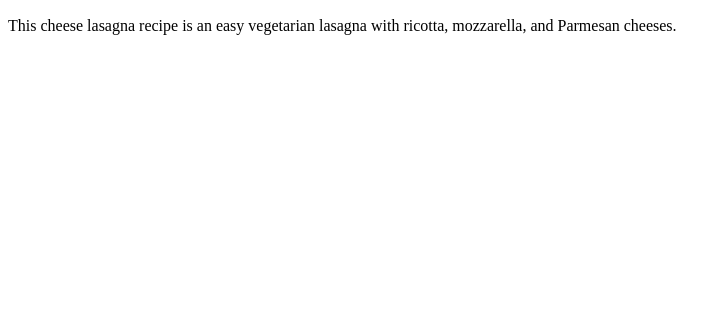
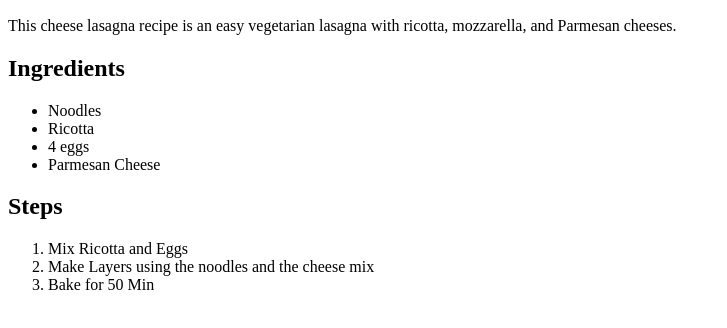
Before and after one commit to vogelcodes/odin-recipes, a plain HTML site: page recipes/lasagna.html in a window 1280 px wide. Shown: the part 434-762 px from the top of the page, without its empty margins (0-727 px from the left). Drawn offline with Linux system fonts and the light colour scheme.

```diff
--- a/recipes/lasagna.html
+++ b/recipes/lasagna.html
@@ -11,5 +11,19 @@
   <img src="https://imagesvc.meredithcorp.io/v3/mm/image?url=https%3A%2F%2Fimages.media-allrecipes.com%2Fuserphotos%2F944544.jpg" alt="" srcset="">
   <h2>Description</h2>
   <p>This cheese lasagna recipe is an easy vegetarian lasagna with ricotta, mozzarella, and Parmesan cheeses.</p>
+  <h2>Ingredients</h2>
+  <ul>
+      <li>Noodles</li>
+      <li>Ricotta</li>
+      <li>4 eggs</li>
+      <li>Parmesan Cheese</li>
+  </ul>
+  <h2>Steps</h2>
+    <ol>
+        <li>Mix Ricotta and Eggs</li>
+        <li>Make Layers using the noodles and the cheese mix</li>
+        <li>Bake for 50 Min</li>
+    </ol>
+
 </body>
 </html>
```
Also changed, not shown: index.html (+1 -0 lines), recipes/jello.html (added, +30 -0 lines), images/jello.jpg (added).
